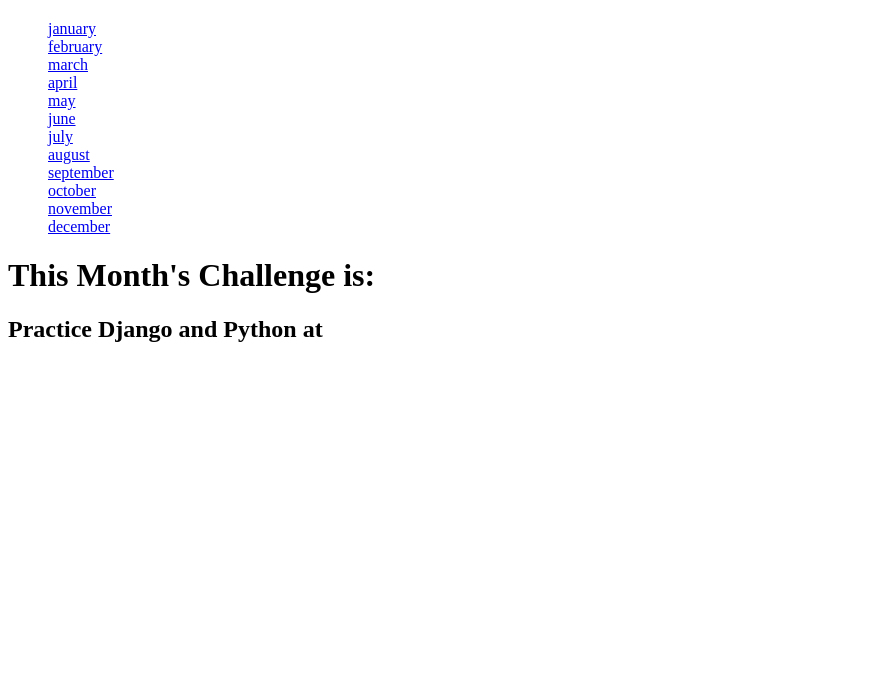
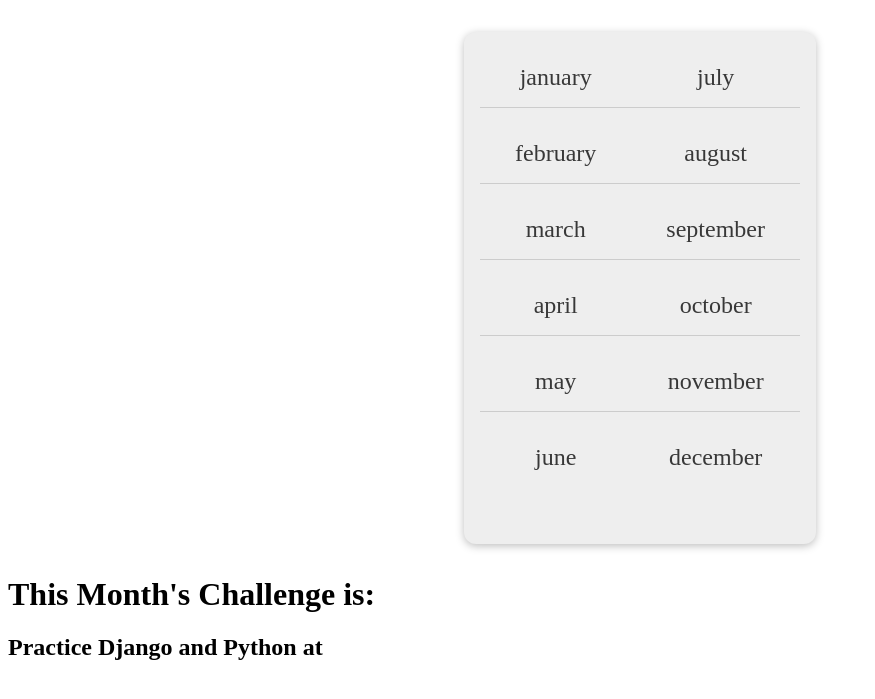
Before and after one commit to jesusramirezntech/django_practical_guide_course, a Django app: page /challenges/ in a window 1280 px wide. Shown: the part 73-772 px from the top of the page, without its empty margins (0-875 px from the left). Run offline with Django 4.2, Linux system fonts and the light colour scheme.

Commit message:
Adding css style and fixing error
Added static directories on settings.py  to let know django
to search for static files also at root/static

```diff
--- a/myproject/challenges/static/challenges/challenges.css
+++ b/myproject/challenges/static/challenges/challenges.css
@@ -1,3 +1,37 @@
-ul{
+ul {
     list-style: none;
-}
+    margin: 2rem auto;
+    width: 90%;
+    max-width: 20rem;
+    box-shadow: 0 2px 8px rgba(0, 0, 0, 0.26);
+    padding: 1rem;
+    border-radius: 12px;
+    display: flex;
+    flex-direction: column;
+    flex-wrap: wrap;
+    height: 30rem;
+    background-color: #eeeeee;
+  }
+
+  li {
+    margin: 1rem 0;
+    text-align: center;
+    font-size: 1.5rem;
+    border-bottom: 1px solid #ccc;
+    padding-bottom: 1rem;
+  }
+
+  li:last-of-type,
+  li:nth-of-type(6) {
+    border-bottom: none;
+  }
+
+  li a {
+    text-decoration: none;
+    color: #383838;
+  }
+
+  li a:hover,
+  li a:active {
+    color: #7e0154;
+  }
--- a/myproject/challenges/templates/challenges/index.html
+++ b/myproject/challenges/templates/challenges/index.html
@@ -3,6 +3,7 @@
 
 {% block css_files %}
     <link rel="stylesheet" href="{% static "challenges/challenges.css" %}">
+    <link rel="stylesheet" href="{% static "challenges/includes/headers.css" %}">
 {% endblock %}
 
 {% block page_title %}
--- a/myproject/myproject/settings.py
+++ b/myproject/myproject/settings.py
@@ -121,6 +121,10 @@
 
 STATIC_URL = 'static/'
 
+STATICFILES_DIRS = [
+    BASE_DIR / "static"
+]
+
 # Default primary key field type
 # https://docs.djangoproject.com/en/4.2/ref/settings/#default-auto-field
 
--- a/myproject/templates/base.html
+++ b/myproject/templates/base.html
@@ -1,3 +1,4 @@
+{%load static %}
 <!DOCTYPE html>
 <!--[if lt IE 7]>      <html class="no-js lt-ie9 lt-ie8 lt-ie7"> <![endif]-->
 <!--[if IE 7]>         <html class="no-js lt-ie9 lt-ie8"> <![endif]-->
@@ -10,8 +11,8 @@
         <title>{% block page_title %}{% endblock %}</title>
         <meta name="description" content="">
         <meta name="viewport" content="width=device-width, initial-scale=1">
-        {% block css_files %}
-        {% endblock %}
+        <link rel="stylesheet" href="{% static "styles.css" %}">
+        {% block css_files %}{% endblock %}
     </head>
     <body>
         {% block content %}{% endblock %}
```
